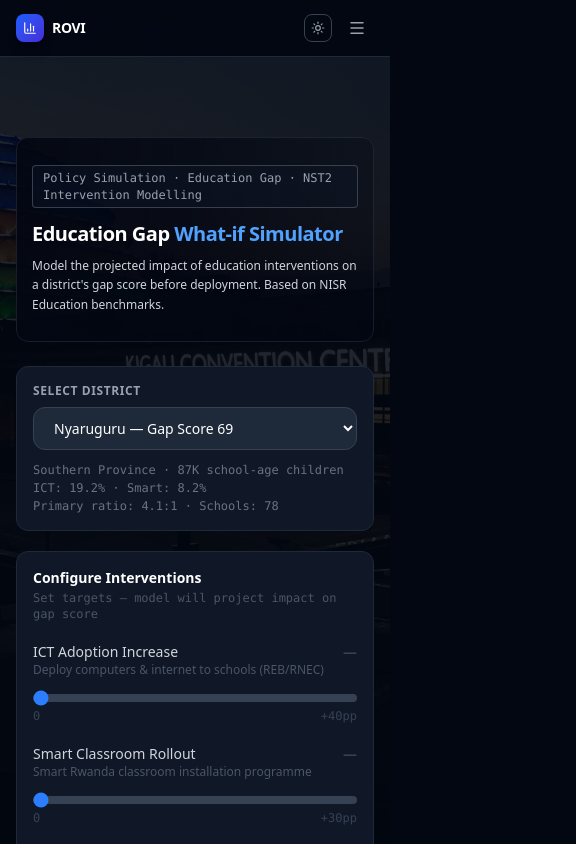
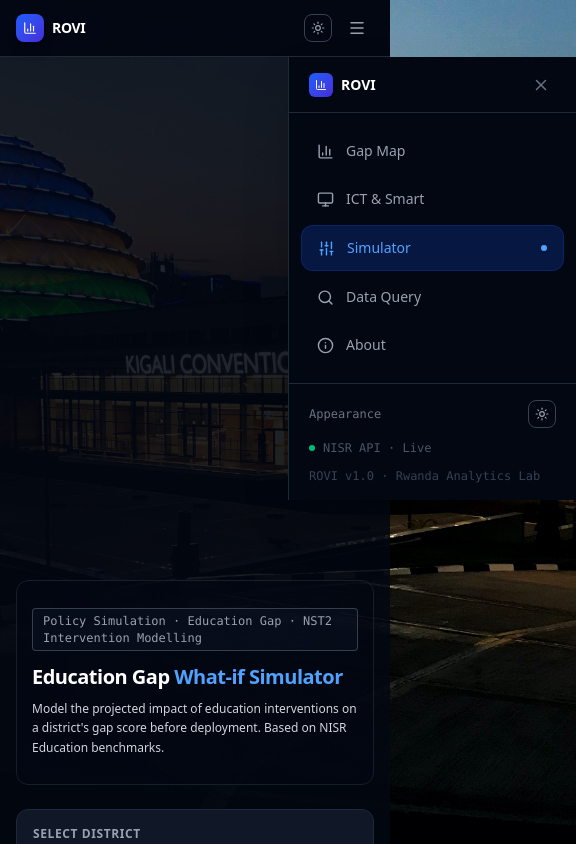
Before and after one commit to Manzi201/roviapp, a Next.js app: page /simulator in a window 390 px wide. Shown: the top 844 px of the page, 576 px wide, since content can reach past the window. Built offline with nearby package versions, Linux system fonts and the light colour scheme.

Commit message:
﻿feat: right-side slide drawer for mobile nav

```diff
--- a/app/layout.tsx
+++ b/app/layout.tsx
@@ -1,4 +1,4 @@
-import type { Metadata } from 'next';
+import type { Metadata, Viewport } from 'next';
 import './globals.css';
 import Navbar from '@/components/Navbar';
 import Footer from '@/components/Footer';
@@ -15,13 +15,18 @@ export const metadata: Metadata = {
   authors: [{ name: 'Rwanda Analytics Lab' }],
   creator: 'Rwanda Analytics Lab',
   icons: { icon: '/icon.svg', shortcut: '/icon.svg' },
-  viewport: { width: 'device-width', initialScale: 1, maximumScale: 1 },
   openGraph: {
     title: 'ROVI — Rwanda Education Gap Intelligence',
     description: 'Education gap analysis powered by live NISR data.',
     type: 'website',
     locale: 'en_RW',
   },
+};
+
+export const viewport: Viewport = {
+  width: 'device-width',
+  initialScale: 1,
+  maximumScale: 1,
 };
 
 export default function RootLayout({ children }: { children: React.ReactNode }) {
--- a/components/Navbar.tsx
+++ b/components/Navbar.tsx
@@ -1,6 +1,6 @@
 'use client';
 
-import { useState } from 'react';
+import { useState, useEffect } from 'react';
 import Link from 'next/link';
 import { usePathname } from 'next/navigation';
 import { useTheme } from 'next-themes';
@@ -15,9 +15,11 @@ const navItems = [
 ];
 
 function ThemeToggle() {
-  const { theme, setTheme, resolvedTheme } = useTheme();
+  const { setTheme, resolvedTheme } = useTheme();
+  const [mounted, setMounted] = useState(false);
+  useEffect(() => setMounted(true), []);
+  if (!mounted) return <div className="w-7 h-7" />;
   const isDark = resolvedTheme === 'dark';
-
   return (
     <button
       onClick={() => setTheme(isDark ? 'light' : 'dark')}
@@ -25,9 +27,7 @@ function ThemeToggle() {
       className="p-1.5 rounded-lg border border-gray-700 text-gray-400 hover:text-white hover:border-gray-500 transition-all"
       title={isDark ? 'Switch to light mode' : 'Switch to dark mode'}
     >
-      {isDark
-        ? <Sun size={14} />
-        : <Moon size={14} />}
+      {isDark ? <Sun size={14} /> : <Moon size={14} />}
     </button>
   );
 }
@@ -36,13 +36,22 @@ export default function Navbar() {
   const path = usePathname();
   const [open, setOpen] = useState(false);
 
+  // Close drawer on route change
+  useEffect(() => { setOpen(false); }, [path]);
+
+  // Prevent body scroll when drawer is open
+  useEffect(() => {
+    document.body.style.overflow = open ? 'hidden' : '';
+    return () => { document.body.style.overflow = ''; };
+  }, [open]);
+
   return (
     <>
       <nav className="fixed top-0 left-0 right-0 z-50 bg-gray-950/95 backdrop-blur border-b border-gray-800">
         <div className="max-w-7xl mx-auto px-4 h-14 flex items-center justify-between">
 
           {/* Logo */}
-          <Link href="/" className="flex items-center gap-2 flex-shrink-0" onClick={() => setOpen(false)}>
+          <Link href="/" className="flex items-center gap-2 flex-shrink-0">
             <div className="w-7 h-7 rounded-lg bg-gradient-to-br from-blue-600 to-indigo-700 flex items-center justify-center shadow-lg">
               <BarChart3 size={14} className="text-white" />
             </div>
@@ -72,13 +81,11 @@ export default function Navbar() {
 
           {/* Right side */}
           <div className="flex items-center gap-2">
-            {/* NISR badge — desktop only */}
             <div className="hidden lg:flex items-center gap-1.5">
               <span className="w-2 h-2 bg-emerald-500 rounded-full animate-pulse" />
               <span className="text-gray-700 text-xs font-mono">NISR API · Live</span>
             </div>
 
-            {/* Theme toggle */}
             <ThemeToggle />
 
             {/* Hamburger — mobile only */}
@@ -91,39 +98,83 @@ export default function Navbar() {
             </button>
           </div>
         </div>
+      </nav>
 
-        {/* Mobile drawer */}
-        {open && (
-          <div className="md:hidden border-t border-gray-800 bg-gray-950/98 pb-3">
+      {/* ── Right-side slide drawer ─────────────────────────── */}
+
+      {/* Backdrop — fades in/out */}
+      <div
+        onClick={() => setOpen(false)}
+        className={`fixed inset-0 z-40 md:hidden bg-black/60 backdrop-blur-sm transition-opacity duration-300 ${
+          open ? 'opacity-100 pointer-events-auto' : 'opacity-0 pointer-events-none'
+        }`}
+      />
+
+      {/* Drawer panel — slides from right */}
+      <aside
+        className={`fixed top-0 right-0 z-50 h-full w-72 max-w-[85vw] md:hidden
+          bg-gray-950 border-l border-gray-800 shadow-2xl
+          flex flex-col
+          transform transition-transform duration-300 ease-in-out
+          ${open ? 'translate-x-0' : 'translate-x-full'}`}
+      >
+        {/* Drawer header */}
+        <div className="h-14 flex items-center justify-between px-5 border-b border-gray-800 flex-shrink-0">
+          <div className="flex items-center gap-2">
+            <div className="w-6 h-6 rounded-md bg-gradient-to-br from-blue-600 to-indigo-700 flex items-center justify-center">
+              <BarChart3 size={12} className="text-white" />
+            </div>
+            <span className="text-white font-extrabold text-sm">ROVI</span>
+          </div>
+          <button
+            onClick={() => setOpen(false)}
+            className="p-1.5 rounded-lg text-gray-500 hover:text-white hover:bg-gray-800 transition-colors"
+            aria-label="Close menu"
+          >
+            <X size={18} />
+          </button>
+        </div>
+
+        {/* Nav links */}
+        <nav className="flex-1 overflow-y-auto py-4 px-3 space-y-1">
           {navItems.map(({ href, label, icon: Icon }) => {
             const active = path === href;
             return (
-                <Link key={href} href={href}
+              <Link
+                key={href}
+                href={href}
                 onClick={() => setOpen(false)}
-                  className={`flex items-center gap-3 px-5 py-3 text-sm font-medium transition-colors ${
+                className={`flex items-center gap-3 px-4 py-3 rounded-xl text-sm font-medium transition-all ${
                   active
-                      ? 'text-blue-400 bg-blue-600/10 border-l-2 border-blue-500'
-                      : 'text-gray-400 hover:text-white hover:bg-gray-800/50 border-l-2 border-transparent'
-                  }`}>
-                  <Icon size={16} />
+                    ? 'bg-blue-600/20 text-blue-400 border border-blue-600/20'
+                    : 'text-gray-400 hover:text-white hover:bg-gray-800/70'
+                }`}
+              >
+                <Icon size={17} />
                 {label}
+                {active && (
+                  <span className="ml-auto w-1.5 h-1.5 rounded-full bg-blue-400" />
+                )}
               </Link>
             );
           })}
-            <div className="mx-5 mt-2 pt-2 border-t border-gray-800 flex items-center justify-between">
-              <div className="flex items-center gap-1.5">
-                <span className="w-1.5 h-1.5 bg-emerald-500 rounded-full" />
+        </nav>
+
+        {/* Drawer footer */}
+        <div className="flex-shrink-0 px-5 py-4 border-t border-gray-800 space-y-3">
+          {/* Theme toggle row */}
+          <div className="flex items-center justify-between">
+            <span className="text-gray-500 text-xs font-mono">Appearance</span>
+            <ThemeToggle />
+          </div>
+          {/* API status */}
+          <div className="flex items-center gap-2">
+            <span className="w-1.5 h-1.5 bg-emerald-500 rounded-full animate-pulse" />
             <span className="text-gray-600 text-xs font-mono">NISR API · Live</span>
           </div>
+          <p className="text-gray-700 text-xs font-mono">ROVI v1.0 · Rwanda Analytics Lab</p>
         </div>
-          </div>
-        )}
-      </nav>
-
-      {/* Backdrop */}
-      {open && (
-        <div className="fixed inset-0 z-40 md:hidden" onClick={() => setOpen(false)} />
-      )}
+      </aside>
     </>
   );
 }
```
Lines whose indentation alone changed are shown as unchanged.
